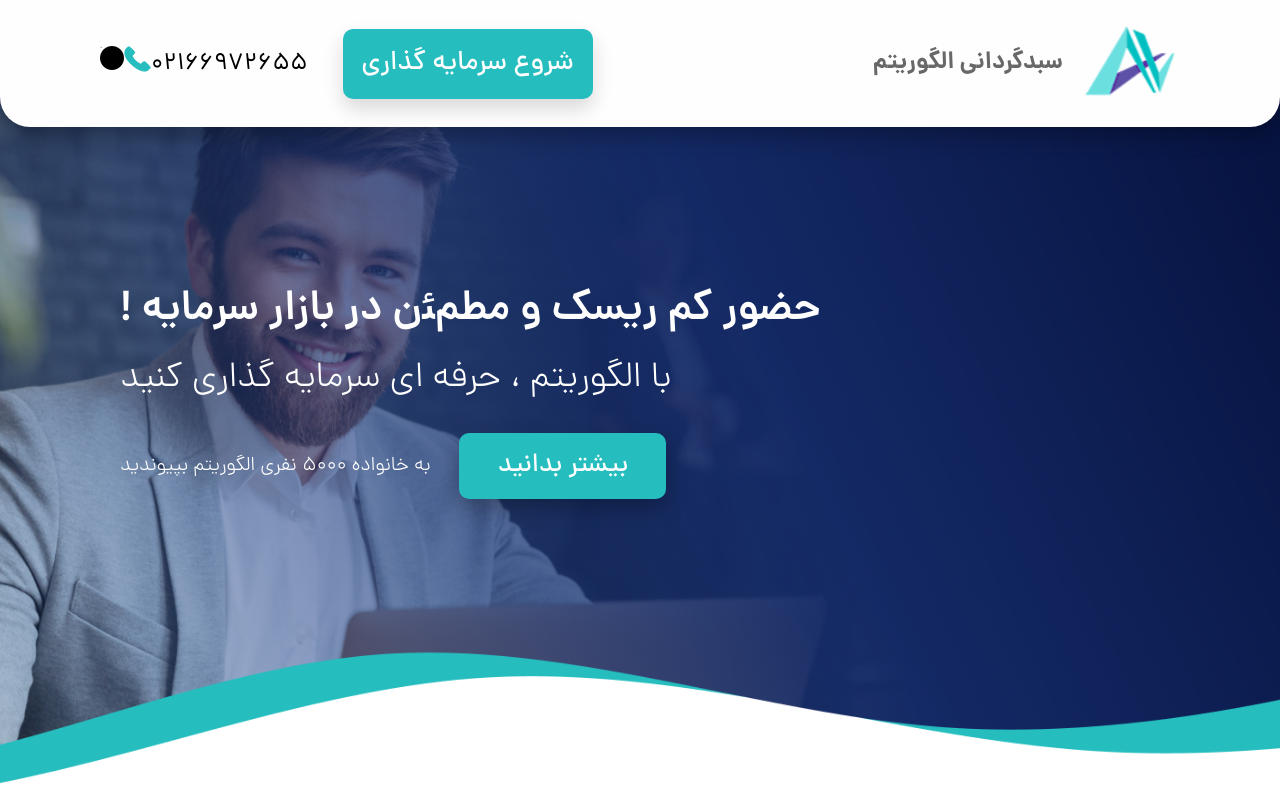
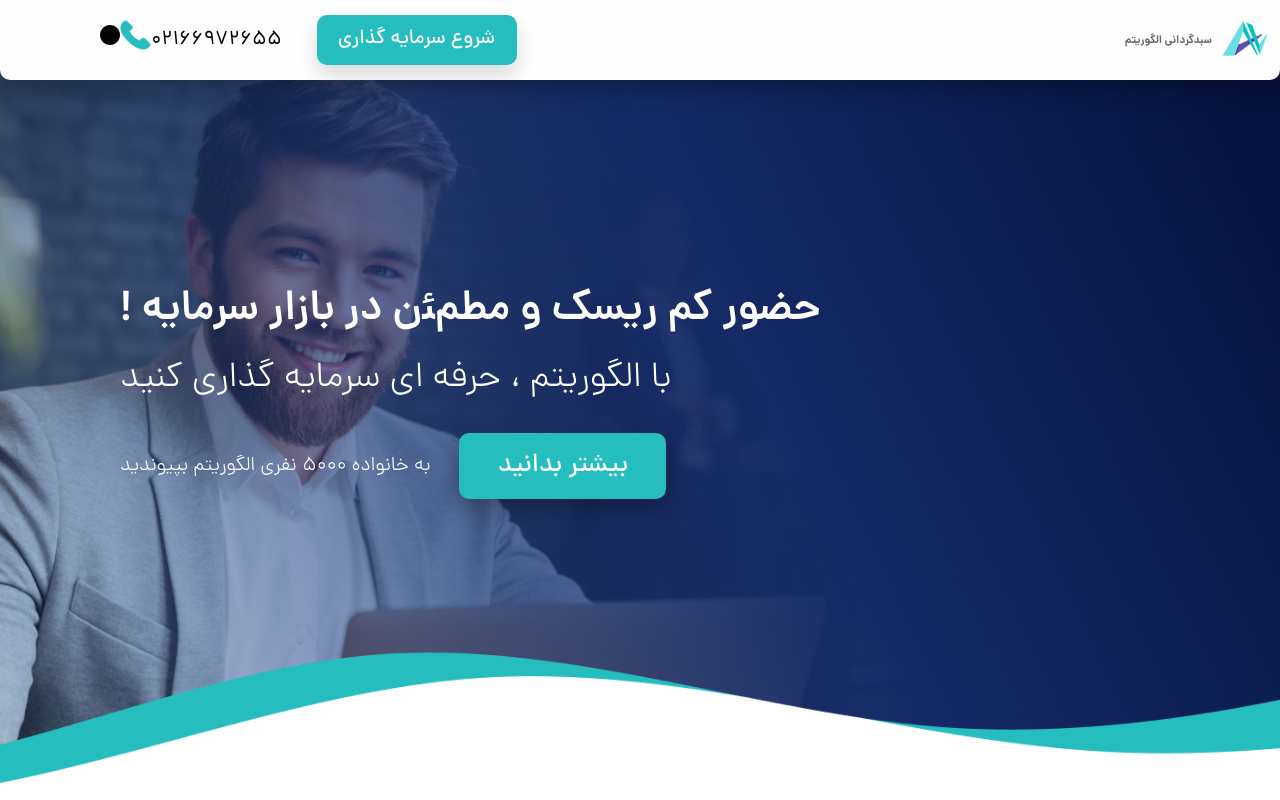
Before and after one commit to najdi123/Algorithm, a Next.js app: page / in a window 1280 px wide. Shown: the top 800 px of the page. Built offline with nearby package versions, Linux system fonts and the light colour scheme.

Commit message:
cleaned navbar styles and made it more responsive

```diff
--- a/src/components/Statistics/Statistics.module.css
+++ b/src/components/Statistics/Statistics.module.css
@@ -63,7 +63,7 @@
     line-height: 25px;
     /* identical to box height */
 
-    margin: 0;
+    margin: 4px 0 0;
     padding-right: 6px;
 }
 
--- a/src/components/navbar/navbar.module.css
+++ b/src/components/navbar/navbar.module.css
@@ -64,24 +64,24 @@
 @media (min-width: 768px) {  }
 @media (min-width: 992px) {  }
 @media (min-width: 1200px) {
-    .navbarWrapper{
-        height: 127px;
-        border-radius: 0px 0px 30px 30px;
-    }
+    /*.navbarWrapper{*/
+    /*    height: 87px;*/
+    /*    border-radius: 0px 0px 30px 30px;*/
+    /*}*/
 
-    .navLogo{
-        font-size: 24px;
-        display: flex;
-        align-items: center;
-        text-align: right;
-        padding: 0;
+    /*.navLogo{*/
+    /*    font-size: 24px;*/
+    /*    display: flex;*/
+    /*    align-items: center;*/
+    /*    text-align: right;*/
+    /*    padding: 0;*/
 
-        margin: 2px 102px 2px 0 ;
-    }
-    .logo{
-        width: 115px;
-        height: 98px;
-    }
+    /*    margin: 2px 102px 2px 0 ;*/
+    /*}*/
+    /*.logo{*/
+    /*    width: 115px;*/
+    /*    height: 98px;*/
+    /*}*/
     .leftBox{
         display: flex;
         flex-direction: row-reverse;
@@ -89,20 +89,27 @@
         margin-left: 100px;
     }
     .actionButton{
-        width: 250px;
-        height: 70px;
+        width: 200px;
+        height: 50px;
         margin: 0;
         font-weight: 500;
-        font-size: 27px;
+        font-size: 20px;
         line-height: 46px;
+    }
+    .leftBox{
+        display: flex;
+        flex-direction: row-reverse;
+        align-items: center;
     }
     .phoneNumber{
         display: flex;
-        height: 36px;
+        height: 50px;
         font-family: Dana;
         font-style: normal;
         font-weight: normal;
-        font-size: 24px;
+        font-size: 20px;
+
+        align-items: center;
 
         padding-right: 35px;
 
@@ -118,11 +125,14 @@
         border-radius: 0px 0px 30px 30px;
     }
     .navLogo{
-        margin: 2px 162px 2px 0 ;
+
         font-size: 24px;
         line-height: 38px;
         /* identical to box height */
+        align-items: center;
+        text-align: right;
         padding: 0;
+        margin: 2px 162px 2px 0 ;
     }
     .logo{
         width: 145px;
```
